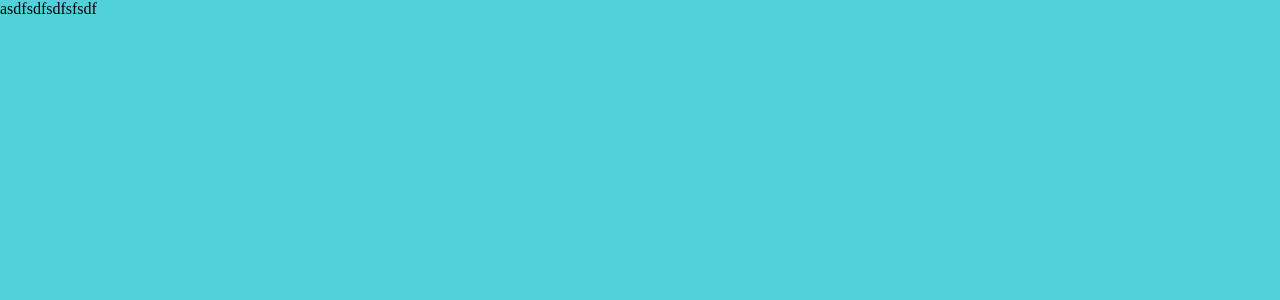
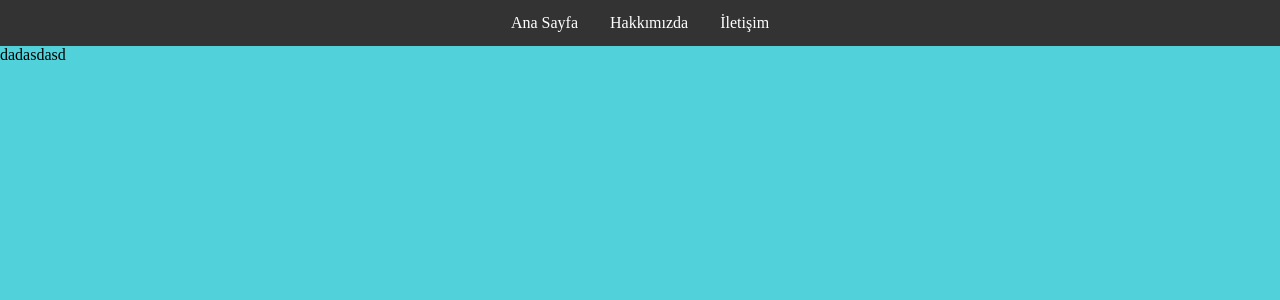
Before and after one commit to onurozdemir26/Nextjs-Api-App, a Next.js app: page /about in a window 1280 px wide. Shown: the top 300 px of the page. Built offline with nearby package versions, Linux system fonts and the light colour scheme.

Commit message:
Update Project

```diff
--- a/package.json
+++ b/package.json
@@ -8,6 +8,7 @@
     "start": "next start"
   },
   "dependencies": {
+    "isomorphic-unfetch": "^3.1.0",
     "next": "^10.2.0",
     "react": "^17.0.2",
     "react-dom": "^17.0.2",
--- a/pages/about.js
+++ b/pages/about.js
@@ -1,9 +1,12 @@
 import React from 'react'
+import Navigation from './components/navigation'
 
 function about() {
     return (
         <div>
-            asdfsdfsdfsfsdf
+
+            <Navigation />
+            dadasdasd
         </div>
     )
 }
--- /dev/null
+++ b/pages/components/Navigation.js
@@ -0,0 +1,28 @@
+import React from 'react'
+import Link from 'next/link'
+
+function Navigation() {
+    return (
+        <div>
+            <ul className="navbar">
+                <li>
+                    <Link href="/">
+                        <a>Ana Sayfa</a>
+                    </Link>
+                </li>
+                <li>
+                    <Link href="/about">
+                        <a>Hakkımızda</a>
+                    </Link>
+                </li>
+                <li>
+                    <Link href="/blog/hello-world">
+                        <a>İletişim</a>
+                    </Link>
+                </li>
+            </ul>
+        </div>
+    )
+}
+
+export default Navigation
```
Also changed, not shown: pages/index.js (+29 -20 lines), 2 other files (tests, documents, lock files or other folders).
